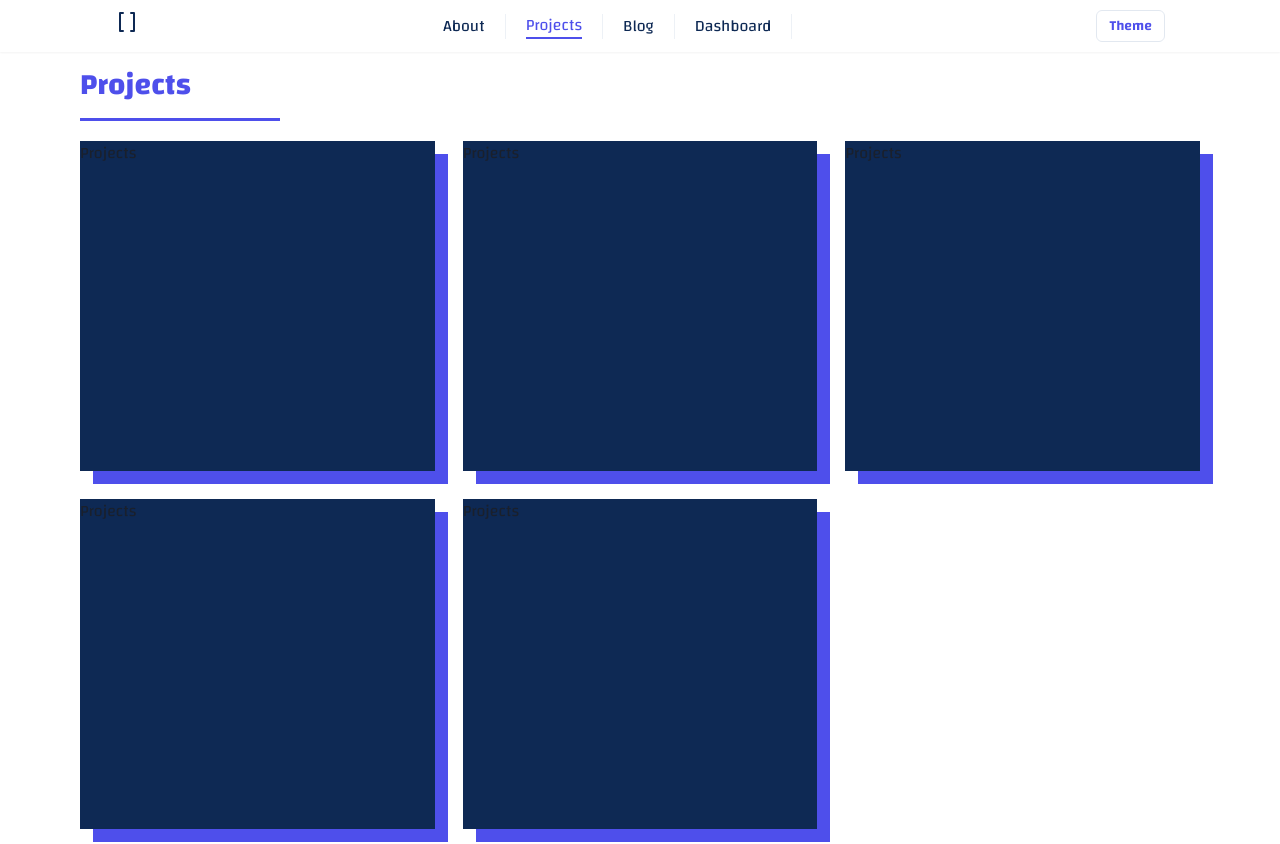
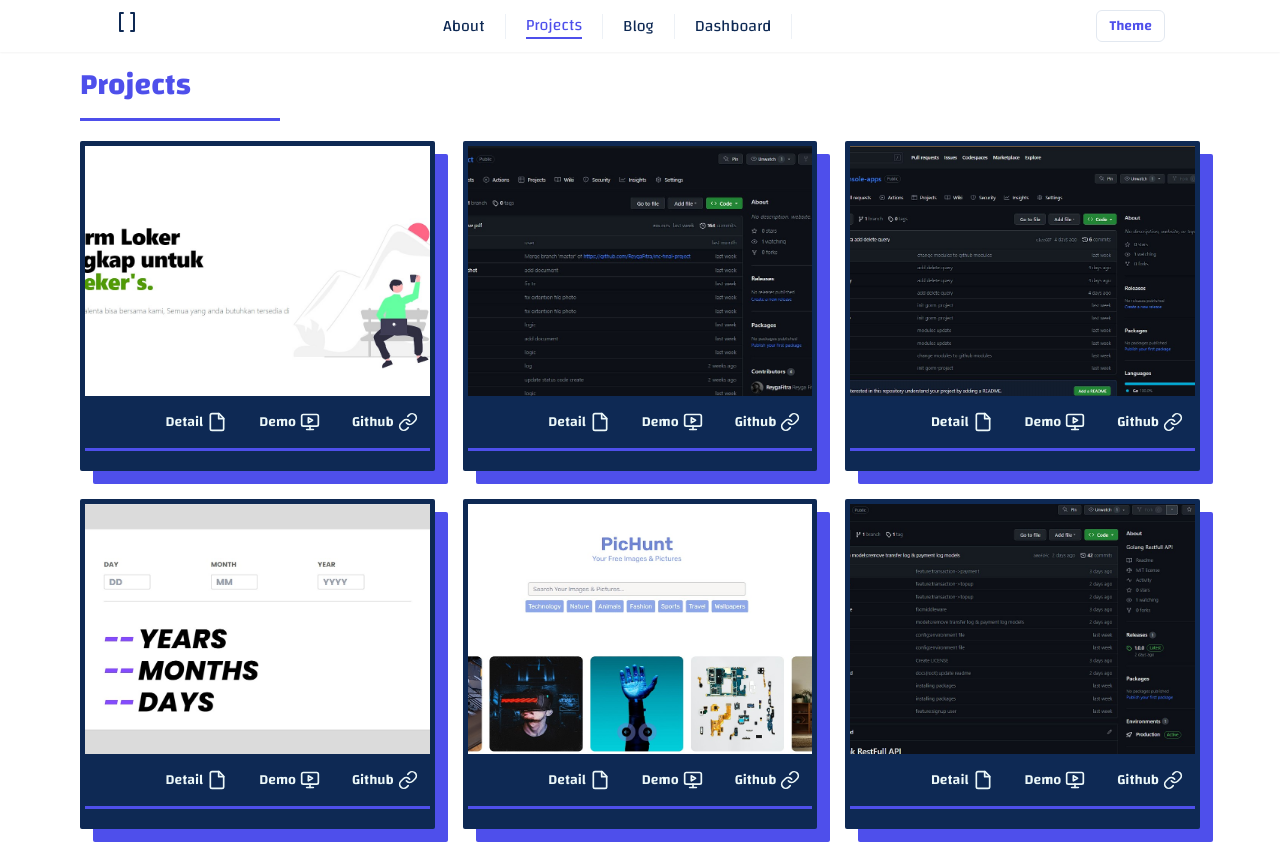
Before and after one commit to ReygaFitra/prf-web-reyga-v2, a Next.js app: page /projects in a window 1280 px wide. Shown: the top 844 px of the page. Built offline with nearby package versions, Linux system fonts and the light colour scheme.

Commit message:
styles: add  images priority property

```diff
--- a/src/components/Hero/Hero.tsx
+++ b/src/components/Hero/Hero.tsx
@@ -27,7 +27,7 @@ const Hero = (props: Hero) => {
         </Text>
         <ButtonLink href="/about" color="#4E4FEB" variant="outline" size="md" title="About Me" radius="sm" />
         <Frame maxW="300px" maxH="300px" rounded="sm" my="20px" bgColor="#0E2954" p="10px" boxShadow={'13px 13px #4E4FEB'} overflow="hidden">
-          <Image src={hamster} alt="source: https://unsplash.com/photos/D_pXn7cueOs" style={{ objectFit: 'cover', alignItems: 'center', height: '100%', width: '100%' }} />
+          <Image priority={true} src={hamster} alt="source: https://unsplash.com/photos/D_pXn7cueOs" style={{ objectFit: 'cover', alignItems: 'center', height: '100%', width: '100%' }} />
         </Frame>
       </VStack>
     </Flex>
--- a/src/fragments/ProjectsFragment.tsx
+++ b/src/fragments/ProjectsFragment.tsx
@@ -1,37 +1,45 @@
 import Frame from '@/components/Frame/Frame';
 import TitleSection from '@/components/Title/TitleSection';
-import { Grid, GridItem } from '@chakra-ui/react';
+import { Box, Button, Flex, Grid, GridItem, Text } from '@chakra-ui/react';
+import Image from 'next/image';
+import { Projects } from '@/_data/tsx/Projects';
+import { HorizontalDivider } from '@/components/Divider/CustomDivider';
+import { File, Link, MonitorPlay } from 'lucide-react';
 
 const ProjectsFragment = () => {
   return (
     <>
       <TitleSection width="200px" headingSize="lg" headingColor="#4E4FEB" headingFont="Changa" name="Projects" dividerColor="#4E4FEB" />
       <Grid gridTemplateColumns="repeat(3, 1fr)" my="20px" gap={7}>
-        <GridItem>
-          <Frame bgColor="#0E2954" maxW="100%" minH="330px" rounded="none" boxShadow="13px 13px #4E4FEB" overflow="hidden">
-            Projects
-          </Frame>
-        </GridItem>
-        <GridItem>
-          <Frame bgColor="#0E2954" maxW="100%" minH="330px" rounded="none" boxShadow="13px 13px #4E4FEB" overflow="hidden">
-            Projects
-          </Frame>
-        </GridItem>
-        <GridItem>
-          <Frame bgColor="#0E2954" maxW="100%" minH="330px" rounded="none" boxShadow="13px 13px #4E4FEB" overflow="hidden">
-            Projects
-          </Frame>
-        </GridItem>
-        <GridItem>
-          <Frame bgColor="#0E2954" maxW="100%" minH="330px" rounded="none" boxShadow="13px 13px #4E4FEB" overflow="hidden">
-            Projects
-          </Frame>
-        </GridItem>
-        <GridItem>
-          <Frame bgColor="#0E2954" maxW="100%" minH="330px" rounded="none" boxShadow="13px 13px #4E4FEB" overflow="hidden">
-            Projects
-          </Frame>
-        </GridItem>
+        {Projects.map((project, index) => (
+          <GridItem key={index}>
+            <Frame bgColor="#0E2954" maxW="100%" minH="330px" boxShadow="13px 13px #4E4FEB" overflow="hidden" p="5px" rounded="sm">
+              <Image priority={true} src={project.img} alt={`Project Image ${project.id}`} style={{ objectFit: 'cover', minHeight: '250px', width: '100%' }} />
+              <Box display="flex" gap={2} my="10px" justifyContent="end">
+                <Button size="sm" variant="ghost" rounded="sm" _hover={{ bgColor: 'rgba(255, 255, 255, 0.3)' }}>
+                  <Flex alignItems="center" gap={1}>
+                    <Text color={'#ECF8F9'}>Detail</Text>
+                    <File color="#ECF8F9" size="20px" />
+                  </Flex>
+                </Button>
+                <Button size="sm" variant="ghost" rounded="sm" _hover={{ bgColor: 'rgba(255, 255, 255, 0.3)' }}>
+                  <Flex alignItems="center" gap={1}>
+                    <Text color={'#ECF8F9'}>Demo</Text>
+                    <MonitorPlay color="#ECF8F9" size="20px" />
+                  </Flex>
+                </Button>
+                <Button size="sm" variant="ghost" rounded="sm" _hover={{ bgColor: 'rgba(255, 255, 255, 0.3)' }}>
+                  <Flex alignItems="center" gap={1}>
+                    <Text color={'#ECF8F9'}>Github</Text>
+                    <Link color="#ECF8F9" size="20px" />
+                  </Flex>
+                </Button>
+              </Box>
+
+              <HorizontalDivider width="100%" height="3px" color="#4E4FEB" />
+            </Frame>
+          </GridItem>
+        ))}
       </Grid>
     </>
   );
```
